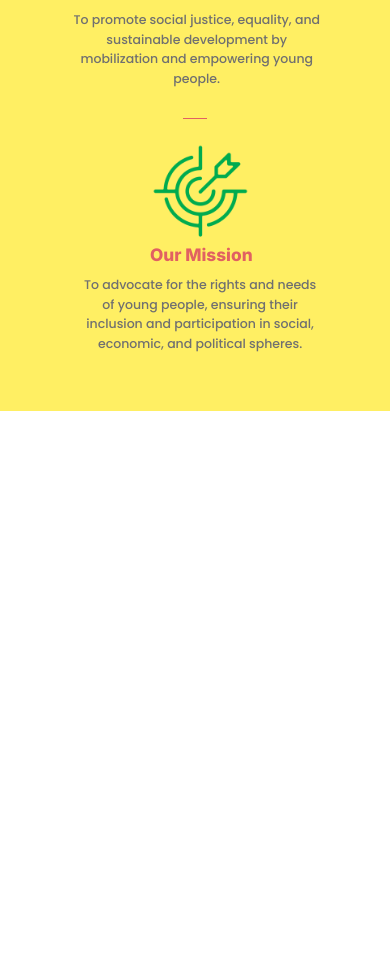
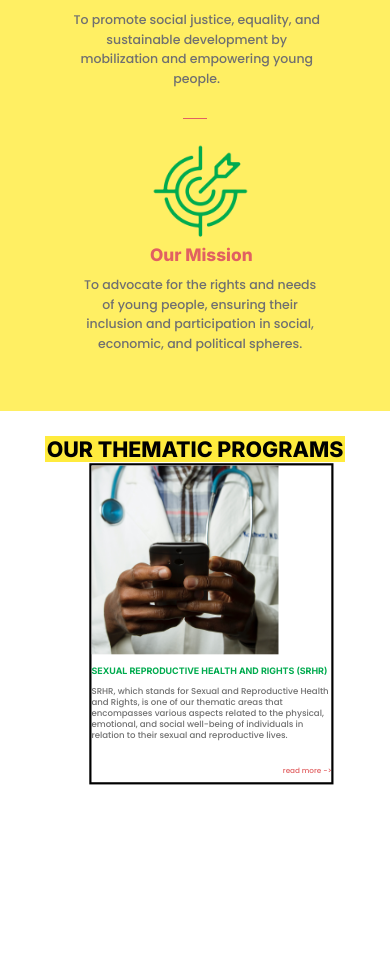
Before and after one commit to MartinMbote/Sustainable-Jamii, a plain HTML site: page index.html in a window 390 px wide. Shown: the part 1278-2258 px from the top of the page. Before the commit the page ends 1689 px from the top, so only its background shows below. Drawn offline with Linux system fonts and the light colour scheme; a web font is replaced by a local one.

Commit message:
thematic programs

```diff
--- a/index.html
+++ b/index.html
@@ -231,6 +231,32 @@
                         To advocate for the rights and needs of young people, ensuring their inclusion and participation in social, economic, and political spheres.
                     </p>
                 </div>
+            </div>
+
+            <div id="thematic-programs-section-mobile" style="position: absolute; top: 434vw; left: 0vw; width: 100vw; height: 145vw;">
+                <p style="margin-left: auto; margin-right: auto; text-align: center; width: 77vw; font-family: Inter; font-size: 5.5vw; font-weight: 800; background-color: #FFEB3D;">
+                    OUR THEMATIC PROGRAMS
+                </p>
+
+                <a href="SRHR.html">
+                    <div id="SRHR-mobile" style="position: absolute; top: 35vw; left: 40vw; width: 28vw; height: 37vw; cursor: pointer; border: 0.2vw solid black; transform: scale(2.2);">
+                        <div style="top: 0vw; width: 22vw; height: 22.05vw; overflow: hidden;">
+                            <img src="Assets/doctor-image.png" id="doctor-image-id" style="width: 21.9vw; ">
+                        </div>
+
+                        <p style="margin-top: 1.4vw; font-family: Inter; font-size: 1.04vw; font-weight: 700; color: #00AB4F;">
+                            SEXUAL REPRODUCTIVE HEALTH AND RIGHTS (SRHR)
+                        </p>
+
+                        <p style="font-family: poppins; font-size: 1vw; font-weight: 500; color: #707070;">
+                            SRHR, which stands for Sexual and Reproductive Health and Rights, is one of our thematic areas that encompasses various aspects related to the physical, emotional, and social well-being of individuals in relation to their sexual and reproductive lives.
+                        </p>
+
+                        <p id="read-more-1" style="position: absolute; right: 0vw; bottom: 0vw; font-family: poppins; font-size: 0.85vw; font-weight: 500; color: #E16162;">
+                            read more ->
+                        </p>
+                    </div>
+                </a>
             </div>
         </div>
 
```
